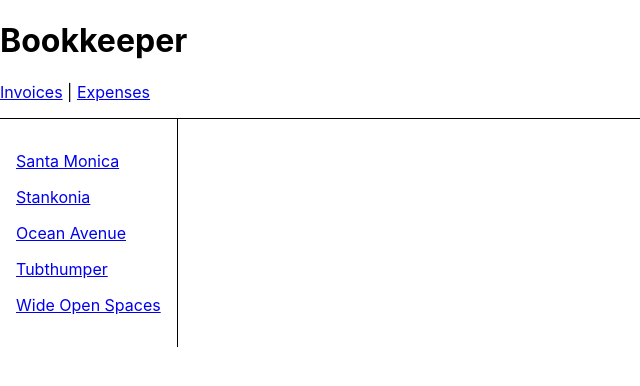
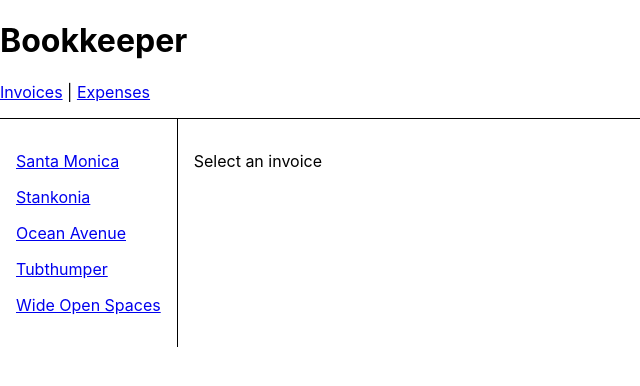
Before and after one commit to williammw/react-router-tutorial, a React (Create React App) app: page /invoices in a window 1280 px wide. Shown: the top 386 px of the page, without its empty margins (0-640 px from the left). Built offline with nearby package versions, Linux system fonts and the light colour scheme.

Commit message:
subrouter index

```diff
--- a/src/index.js
+++ b/src/index.js
@@ -19,6 +19,12 @@
         <Route path="/" element={<App />} >
           <Route path="expenses" element={<Expenses />} />
           <Route path="invoices" element={<Invoices />}>
+          <Route index element={
+          <main style={{ padding: "1rem" }}>
+            <p>Select an invoice</p>
+          </main>
+            }
+          />
             <Route path=":invoiceId" element={<Invoice />} />
           </Route>
         </Route>
--- a/src/routes/invoice.js
+++ b/src/routes/invoice.js
@@ -3,6 +3,6 @@
 
 export default function Invoice() {
   let params = useParams();
-
+  console.log(params)
   return <h2>Invoice {params.invoiceId}</h2>;
 }
```
